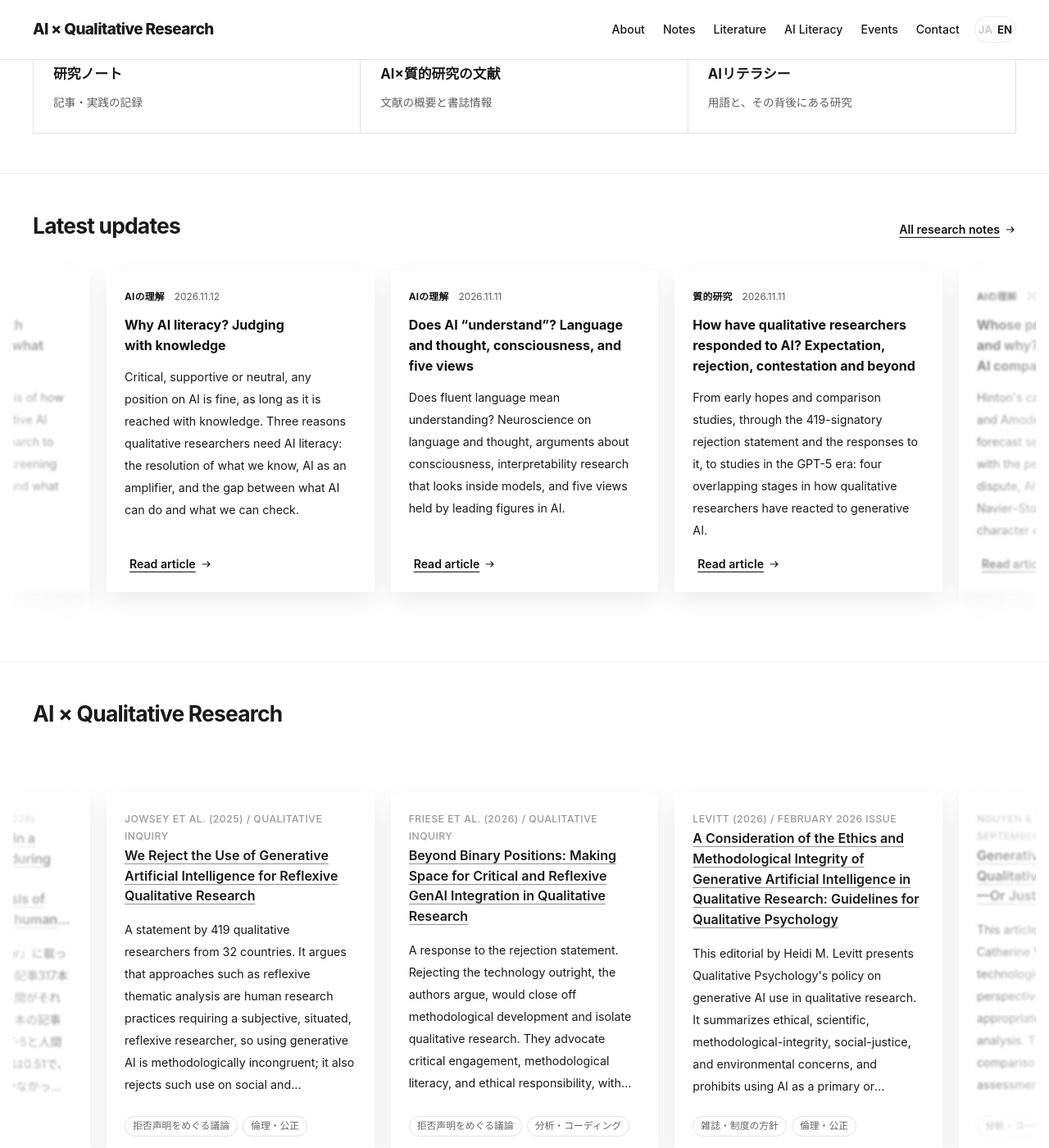
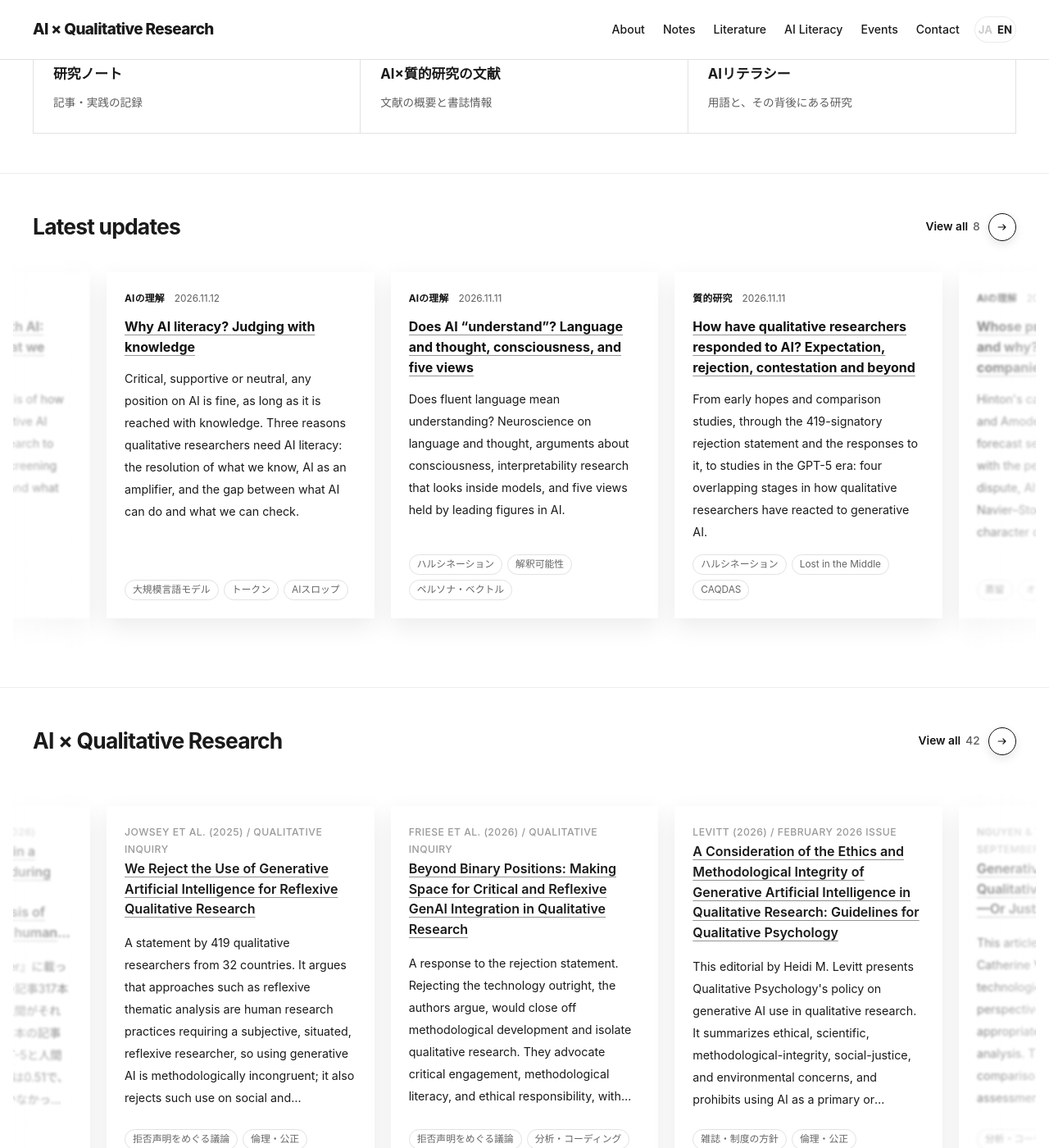
Before and after one commit to xuehaisheng/ai-qualitative-research, a Jekyll site: the page built from index.html, in a window 1280 px wide and 1400 px high, scrolled down 641 px. Shown: the whole window at 82% size. Built offline with Jekyll 4.4.1, drawn with Linux system fonts in a browser that asks for light colours; some of the changed text lies outside the part shown.

Commit message:
「すべて見る」を見出しの右にそろえ、研究ノートのカードも題目リンク＋タグにする
- Each home section (notes, papers, literacy, events) now has the same 'すべて見る' link at the right of its heading: label, item count, and a round arrow button styled like the reading-path step numbers, which fills black on hover/press. The links below the rows are removed. New include view-all.html.
- Note cards in the home row: underlined title link (whole card clickable), 記事を読む removed, and up to three related AI-literacy terms as tags at the bottom (parenthetical part trimmed). The articles page keeps its existing cards.

Co-Authored-By: Claude Opus 5.5 <noreply@anthropic.com>
Claude-Session: https://claude.ai/code/session_01Lmg6w9NJRA6yGBV9Eynzga

```diff
--- a/_includes/note-card.html
+++ b/_includes/note-card.html
@@ -3,7 +3,14 @@
 {%- assign note_summary_en = note.summary_en | default: note.summary_ja -%}
 <article class="reader-note{% if include.class %} {{ include.class }}{% endif %}" data-note data-topic="{{ note.topic | escape }}" data-search="{{ note.title | downcase | escape }} {{ note.summary_ja | downcase | escape }}" data-date="{{ note.date | date: '%Y%m%d' }}{{ note.updated | default: note.date | date: '%Y%m%d' }}" data-order="{{ note.order }}">
   <div class="reader-meta"><span>{{ note.topic }}</span><time datetime="{{ note.date | date_to_xmlschema }}">{{ note.date | date: '%Y.%m.%d' }}</time></div>
-  <h3><a href="{{ note.url | relative_url }}" data-bilingual data-ja="{{ note.title | escape }}" data-en="{{ note_title_en | escape }}">{{ note.title }}</a></h3>
+  <h3><a{% if include.shelf %} class="card-title-link"{% endif %} href="{{ note.url | relative_url }}" data-bilingual data-ja="{{ note.title | escape }}" data-en="{{ note_title_en | escape }}">{{ note.title }}</a></h3>
   <p data-bilingual data-ja="{{ note.summary_ja | escape }}" data-en="{{ note_summary_en | escape }}">{{ note.summary_ja }}</p>
+  {%- if include.shelf %}
+  {%- assign note_terms = '' | split: '' %}{% for k in note.wiki limit: 3 %}{% assign t = site.wiki | where: 'key', k | first %}{% if t %}{% assign t_short = t.title | split: '（' | first %}{% assign note_terms = note_terms | push: t_short %}{% endif %}{% endfor %}
+  {%- if note_terms.size > 0 %}
+  <div class="card-tags">{% for t in note_terms %}<span class="tag">{{ t }}</span>{% endfor %}</div>
+  {%- endif %}
+  {%- else %}
   <a class="reader-link arrow-link" href="{{ note.url | relative_url }}"><span data-bilingual data-ja="記事を読む" data-en="Read article">記事を読む</span>{% include arrow.html %}</a>
+  {%- endif %}
 </article>
--- /dev/null
+++ b/_includes/view-all.html
@@ -0,0 +1 @@
+<a class="view-all" href="{{ include.path | relative_url }}"><span class="view-all-label" data-bilingual data-ja="すべて見る" data-en="View all">すべて見る</span>{% if include.count %}<span class="view-all-count">{{ include.count }}</span>{% endif %}<span class="view-all-icon" aria-hidden="true">{% include arrow.html %}</span></a>
--- a/index.html
+++ b/index.html
@@ -45,19 +45,20 @@ This site aims to become more than an announcement page: a place where qualitati
 </section>
 
 <section class="page-section" id="notes"><div class="container">
-  <div class="section-heading with-action"><h2 data-bilingual data-ja="最近の更新" data-en="Latest updates">最近の更新</h2><a class="reader-link arrow-link" href="{{ '/articles/' | relative_url }}"><span data-bilingual data-ja="研究ノート一覧" data-en="All research notes">研究ノート一覧</span>{% include arrow.html %}</a></div>
+  <div class="section-heading with-action"><h2 data-bilingual data-ja="最近の更新" data-en="Latest updates">最近の更新</h2>{% include view-all.html path="/articles/" count=site.posts.size %}</div>
   <div class="card-shelf" data-card-shelf role="region" aria-label="研究ノート"><div class="shelf-viewport" id="notes-cards" tabindex="0"><div class="shelf-track">
   {% capture recent_order %}{% for item in site.posts %}{{ item.date | date: '%Y%m%d%H%M%S' }}{{ item.updated | default: item.date | date: '%Y%m%d%H%M%S' }}~{{ item.url }}|{% endfor %}{% endcapture %}
   {% assign recent_order = recent_order | split: '|' | sort | reverse %}
-  {% for entry in recent_order %}{% assign note_url = entry | split: '~' | last %}{% assign note = site.posts | where: 'url', note_url | first %}{% include note-card.html note=note class="card" %}{% endfor %}
+  {% for entry in recent_order %}{% assign note_url = entry | split: '~' | last %}{% assign note = site.posts | where: 'url', note_url | first %}{% include note-card.html note=note class="card fit-card" shelf=true %}{% endfor %}
   </div></div></div>
 </div></section>
 
 <section class="page-section">
 <div class="container">
 <div class="section-panel" id="ai-qualitative">
-<div class="section-heading">
+<div class="section-heading with-action">
 <h2 data-bilingual="" data-en="AI × Qualitative Research" data-ja="AI×質的研究">AI×質的研究</h2>
+{% include view-all.html path="/papers/" count=site.data.papers.size %}
 </div>
 <div class="card-shelf" data-card-shelf data-fit role="region" aria-label="AI×質的研究の文献"><div class="shelf-viewport" id="papers-cards" tabindex="0"><div class="shelf-track"><article class="card glass-card note-card lit-preview-card fit-card">
 <div class="card-meta" data-bilingual="" data-en="Jowsey et al. (2025) / Qualitative Inquiry" data-ja="Jowsey et al. (2025) / Qualitative Inquiry">Jowsey et al. (2025) / Qualitative Inquiry</div>
@@ -101,13 +102,13 @@ This site aims to become more than an announcement page: a place where qualitati
 </article>
 {% endunless %}{% endfor %}
 </div></div></div>
-<div class="shelf-directory"><a class="reader-link arrow-link" href="{{ '/papers/' | relative_url }}"><span data-bilingual data-ja="文献一覧を見る" data-en="Literature list">文献一覧を見る</span>{% include arrow.html %}</a></div>
 </div></div></section>
 <section class="page-section">
 <div class="container">
 <div class="section-panel" id="literacy">
-<div class="section-heading">
+<div class="section-heading with-action">
 <h2 data-bilingual="" data-en="What Is AI?" data-ja="AIとは何か">AIとは何か</h2>
+{% include view-all.html path="/literacy/" count=site.wiki.size %}
 </div>
 <div class="card-shelf" data-card-shelf role="region" aria-label="AIリテラシー"><div class="shelf-viewport" id="literacy-cards" tabindex="0"><div class="shelf-track"><article class="card glass-card fit-card">
 <h3><a class="card-title-link" href="{{ '/literacy/token/' | relative_url }}" data-bilingual="" data-en="Token" data-ja="トークン">トークン</a></h3>
@@ -144,13 +145,13 @@ This site aims to become more than an announcement page: a place where qualitati
 </article>
 {% endunless %}{% endfor %}
 </div></div></div>
-<div class="shelf-directory"><a class="reader-link arrow-link" href="{{ '/literacy/' | relative_url }}"><span data-bilingual data-ja="AIリテラシーの一覧を見る" data-en="AI literacy list">AIリテラシーの一覧を見る</span>{% include arrow.html %}</a></div>
 </div></div></section>
 <section class="page-section">
 <div class="container">
 <div class="section-panel" id="events">
-<div class="section-heading">
+<div class="section-heading with-action">
 <h2 data-bilingual="" data-en="Events" data-ja="活動">活動</h2>
+{% include view-all.html path="/events/" %}
 </div>
 <div class="split-grid">
 <div class="list-shell glass-card">
@@ -178,7 +179,6 @@ This site aims to become more than an announcement page: a place where qualitati
 <p data-bilingual="" data-en="A paper by Xue, Inada, Toyoda, and Nochi." data-ja="薛海升、稲田真子、豐田隼、能智正博による論文。">薛海升、稲田真子、豐田隼、能智正博による論文。</p>
 <a class="text-link" data-bilingual="" data-en="researchmap" data-ja="researchmap" href="https://researchmap.jp/XUEHaisheng/published_papers" rel="noopener" target="_blank">researchmap</a>
 </article></div>
-<div class="shelf-directory"><a class="reader-link arrow-link" href="{{ '/events/' | relative_url }}"><span data-bilingual data-ja="過去の記録の一覧" data-en="Past events">過去の記録の一覧</span>{% include arrow.html %}</a></div>
 </div>
 </div>
 </div>
@@ -259,7 +259,8 @@ This site aims to become more than an announcement page: a place where qualitati
 .home-page .shelf-track > .card p { display: -webkit-box; -webkit-box-orient: vertical; -webkit-line-clamp: 7; overflow: hidden; font-size: .88rem; line-height: 1.8; }
 .card-title-link { color: inherit; text-decoration: underline; text-decoration-thickness: 1px; text-underline-offset: 4px; text-decoration-color: rgba(17,17,17,.45); }
 .card-title-link::after { content: ""; position: absolute; inset: 0; z-index: 1; }
-.card-title-link:hover, .card-title-link:focus-visible { text-decoration-thickness: 2px; text-decoration-color: #111; }
+.reader-note h3 a.card-title-link { text-decoration: underline; text-decoration-thickness: 1px; text-underline-offset: 4px; text-decoration-color: rgba(17,17,17,.45); }
+.card-title-link:hover, .card-title-link:focus-visible, .reader-note h3 a.card-title-link:hover { text-decoration-thickness: 2px; text-decoration-color: #111; }
 /* Paper cards: fixed height; the summary takes whatever space the title leaves (line count set by script). */
 .home-page .shelf-track > .fit-card { display: flex; flex-direction: column; }
 .home-page [data-fit] .shelf-track > .fit-card { height: var(--card-h, 440px); }
@@ -273,7 +274,13 @@ This site aims to become more than an announcement page: a place where qualitati
 .shelf-native .shelf-viewport::-webkit-scrollbar { display: none; }
 .shelf-native .shelf-track { width: max-content; will-change: auto; touch-action: auto; }
 .shelf-native .shelf-track > .card { scroll-snap-align: start; }
-.shelf-directory { margin-top: 22px; }
+.view-all { display: inline-flex; align-items: center; gap: 10px; color: var(--reader-ink); text-decoration: none; font-size: .86rem; font-weight: 600; white-space: nowrap; }
+.view-all-count { color: var(--reader-muted); font-weight: 500; font-variant-numeric: tabular-nums; margin-left: -4px; }
+.view-all-icon { display: inline-grid; place-items: center; width: 34px; height: 34px; border: 1px solid #111; border-radius: 50%; background: #fff; box-shadow: 0 4px 12px rgba(0,0,0,.10); transition: background-color .15s, color .15s, box-shadow .15s; }
+.view-all-icon .link-icon { margin: 0; }
+.view-all:hover .view-all-icon, .view-all:focus-visible .view-all-icon, .view-all:active .view-all-icon { background: #111; color: #fff; box-shadow: var(--reader-shadow-strong); }
+.view-all:hover .view-all-label { text-decoration: underline; text-underline-offset: 4px; }
+.section-heading.with-action { align-items: center !important; }
 .event-archive { max-width: 900px; margin: 36px auto 0; }
 .event-archive .entry-item { padding: 28px 0; border-bottom: 1px solid #ddd; }
 .event-archive h4 { font-size: 1.15rem; line-height: 1.6; margin: 10px 0; }
```
